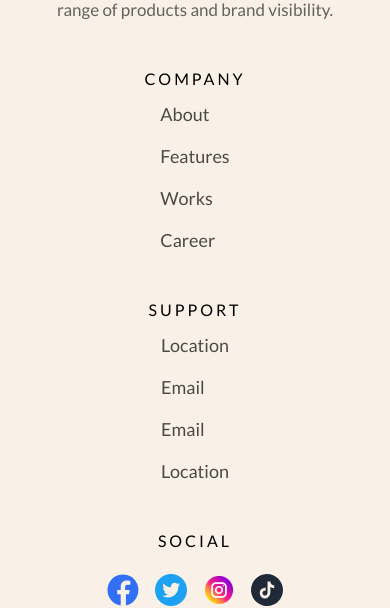
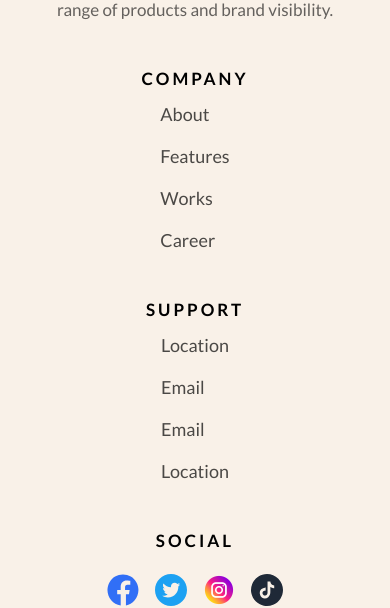
Before and after one commit to YahyaNashar22/Global-Fairy-front-end, a React (Create React App) app in the folder global-fairy/: page /home in a window 390 px wide. Shown: the part 200-808 px from the top of the page. Built offline with nearby package versions, Linux system fonts and the light colour scheme.

Commit message:
Edit the titles and made the section in the centre in the responsive

```diff
--- a/global-fairy/src/layout/Footer/Footer.js
+++ b/global-fairy/src/layout/Footer/Footer.js
@@ -38,7 +38,7 @@ const Footer = () => {
                 <ul className={style.socialLinks}>
                     <li><a href="#"><img src={facebook} alt="Facebook Icon" /></a></li>
                     <li><a href="#"><img src={twitter} alt="Twitter Icon" /></a></li>
-                    <li><a href="#"><img src={instagram} alt="Instagram Icon" /></a></li>
+                    <li><a href="https://www.instagram.com/globalfairy.lb/"><img src={instagram} alt="Instagram Icon" /></a></li>
                     <li><a href="#"><img src={tiktok} alt="TokTok Icon" /></a></li>
                 </ul>
                 <form className={style.signUp}>
--- a/global-fairy/src/layout/Footer/Footer.module.css
+++ b/global-fairy/src/layout/Footer/Footer.module.css
@@ -54,9 +54,9 @@ a {
 .title {
   color: #000;
   font-family: Lato;
-  font-size: 16px;
+  font-size: 17px;
   font-style: normal;
-  font-weight: 400;
+  font-weight: bold;
   line-height: 18px;
   letter-spacing: 3px;
   text-transform: uppercase;
@@ -161,6 +161,9 @@ a {
   .logo-description {
       align-items: flex-start;
   }
+  .company, .support, .social {
+    align-items: center;
+  }
   .signUp label {
       font-size: 15px;
   }
```
